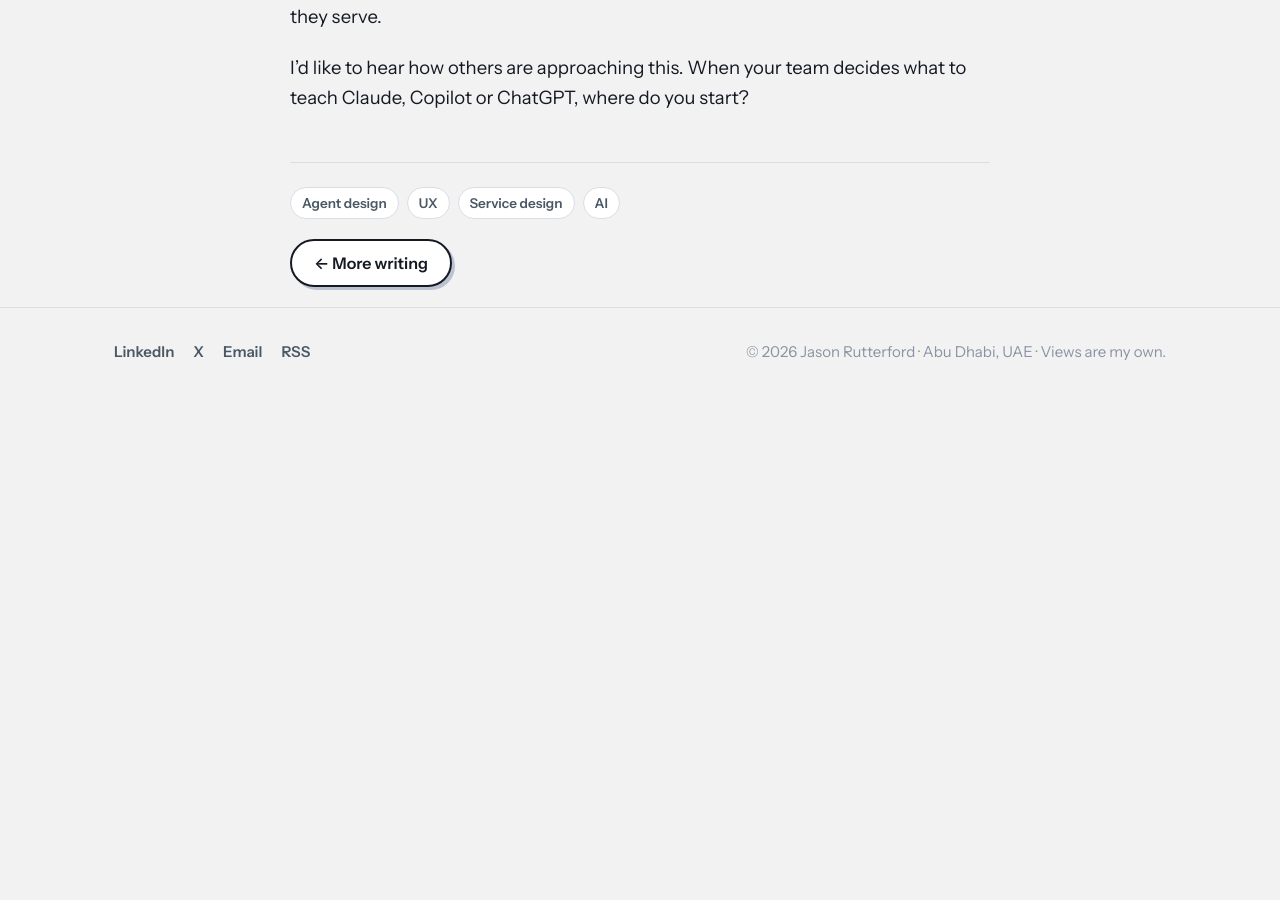
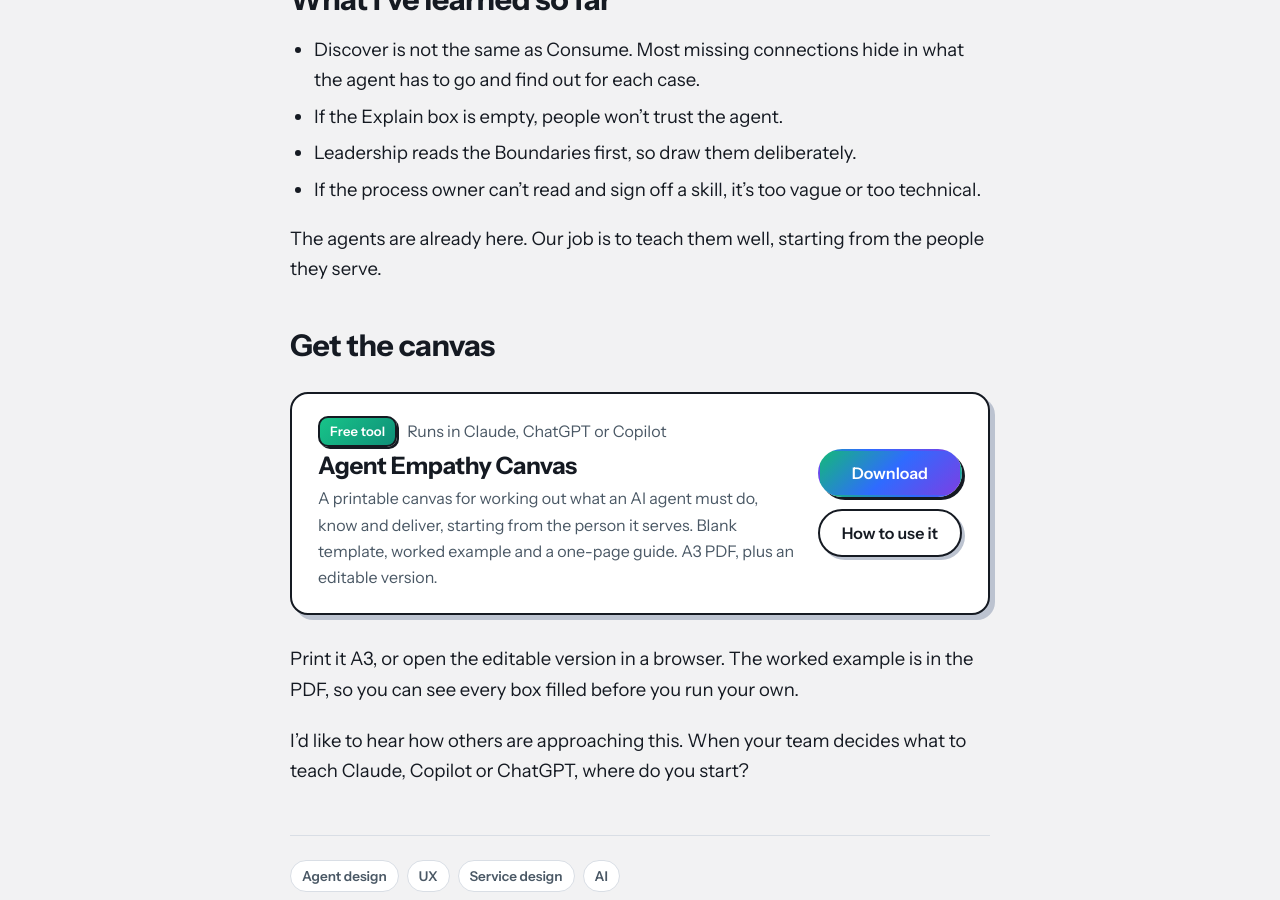
Before and after one commit to jasonrutterford-cyber/jasonrutterford-cyber.github.io, a Jekyll site: the page built from _posts/2026-11-07-we-used-to-design-for-humans.md, in a window 1280 px wide and 900 px high, scrolled down 7709 px. Built offline with Jekyll 4.4.1, drawn with Linux system fonts in a browser that asks for light colours; before the commit the page ends 8114 px from its top, so only the background shows below that; some of the changed text lies outside the part shown.

Commit message:
Tool: Agent Empathy Canvas (A3 PDF + editable HTML), tool page, callouts in the first article
Co-Authored-By: Claude Fable 5.1 <noreply@anthropic.com>
Claude-Session: https://claude.ai/code/session_01H4C9CmjHEpPU5YtAhQFvTv

```diff
--- a/_data/tools.yml
+++ b/_data/tools.yml
@@ -6,3 +6,10 @@
   image: /assets/img/posts/did-anyone-ask-what-problem-it-solves/questions-to-brief.png
   article: /writing/did-anyone-ask-what-problem-it-solves/
   date: 2026-11-14
+- name: Agent Empathy Canvas
+  summary: A printable canvas for working out what an AI agent must do, know and deliver, starting from the person it serves. Blank template, worked example and a one-page guide. A3 PDF, plus an editable version.
+  url: /tools/agent-empathy-canvas/
+  download: /assets/downloads/agent-empathy-canvas.pdf
+  article: /writing/we-used-to-design-for-humans/
+  image: /assets/img/posts/design-for-agents/agent-empathy-canvas.png
+  date: 2026-11-07
--- a/_posts/2026-11-07-we-used-to-design-for-humans.md
+++ b/_posts/2026-11-07-we-used-to-design-for-humans.md
@@ -6,6 +6,7 @@ cover: /assets/img/posts/design-for-agents-cover.png
 image: /assets/img/posts/design-for-agents-cover.png
 description: "Most teams don't need to build an AI agent. Claude, Copilot and ChatGPT already are the agents; the work is teaching them your context with the right skills and MCPs, starting from the person they serve. The Agent Empathy Canvas, with a worked example and job stories."
 cover_alt: "We used to design for humans. Now we design for agents, too. A person at a screen, and an AI agent acting on their behalf with email, calendar, travel policy and bookings."
+tool: Agent Empathy Canvas
 tags: [Agent design, UX, Service design, AI]
 ---
 
@@ -41,6 +42,8 @@ An agent acting on someone's behalf takes actions, reads data, makes judgements
 So I took the empathy canvas and turned it around. The persona in the middle is the agent. The person it works for stays in the frame, because everything the agent does is judged by whether that person ends up better off.
 
 ![The Agent Empathy Canvas: the agent in the middle, the person it serves alongside, with purpose, boundaries, what it must know how to do and what it must reach](/assets/img/posts/design-for-agents/agent-empathy-canvas.png)
+
+{% include tool-callout.html %}
 
 ## The Agent Empathy Canvas
 
@@ -118,4 +121,10 @@ There's something fitting about that: a skill teaching the agent how to work out
 
 The agents are already here. Our job is to teach them well, starting from the people they serve.
 
+## Get the canvas
+
+{% include tool-callout.html %}
+
+Print it A3, or open the editable version in a browser. The worked example is in the PDF, so you can see every box filled before you run your own.
+
 I'd like to hear how others are approaching this. When your team decides what to teach Claude, Copilot or ChatGPT, where do you start?
--- /dev/null
+++ b/tools-agent-empathy-canvas.md
@@ -0,0 +1,46 @@
+---
+layout: default
+title: Agent Empathy Canvas
+permalink: /tools/agent-empathy-canvas/
+description: A free, printable canvas for working out what an AI agent must do, know and deliver, starting from the person it serves. Blank template, worked example and a one-page guide. PDF, A3.
+---
+<section class="section glow" style="padding-top:40px;padding-bottom:0">
+<div class="wrap">
+<h1>Agent Empathy Canvas</h1>
+<p class="lead measure">Like a UX empathy canvas, but the persona is an agent working on a person's behalf. An hour with the people who do the work today, and you come out with the skills to write, the connections to build, and what the agent should deliver.</p>
+<div class="btn-row">
+<a class="btn primary" href="{{ '/assets/downloads/agent-empathy-canvas.pdf' | relative_url }}">Download the canvas (PDF, A3, 3 pages)</a>
+<a class="btn" href="{{ '/assets/downloads/agent-empathy-canvas-editable.html' | relative_url }}" download>Editable version (HTML)</a>
+<a class="btn" href="{{ '/writing/we-used-to-design-for-humans/' | relative_url }}">Read the article</a>
+</div>
+</div>
+</section>
+<section class="section" style="padding-top:24px">
+<div class="wrap">
+<div class="article-body" style="margin:0" markdown="1">
+
+## What's in it
+
+1. **The blank canvas.** Print it A3 and fill it in with sticky notes, or type into the editable version.
+2. **A worked example.** An AI assistant given travel skills, working for a consultant who visits client sites. Made up, so you can see every box filled without anyone's real data.
+3. **How to run it.** Seven steps for the hour, and how each skill on the canvas becomes a job story your team can write, build and test.
+
+## How to use it
+
+- Put the agent in the middle and the person it works for next to it. Everything on the canvas is judged by whether that person ends up better off.
+- Frame it first: **Purpose** (what "done well" looks like) and **Boundaries** (what stays with a human, when it must ask, escalate or stop).
+- Then the six blocks. **Do, Process, Inform, Explain** become the agent's instructions, its skills. **Consume, Discover, Deliver** become the data and tools it needs, its connections (MCPs).
+- Name what it delivers, in what format, and where it lands. If you can't, the outcome isn't clear yet.
+- Finish with the three lists on the right: skills to write, connections to build, and how you'll know it's working.
+
+It works for Claude, Copilot and ChatGPT alike, because you aren't building an agent. You're teaching one you already have.
+
+## The editable version
+
+The HTML file opens in any browser. Click a box to type into it; edits save in that browser, and Export JSON keeps or shares them. No account, no upload, nothing leaves your machine.
+
+Free to use, change and pass on. If you'd rather the AI drafted the canvas from your project notes first, the brief builder in the [AI Brief Builder](/tools/ai-brief-builder/) asks the same questions in interview form.
+
+</div>
+</div>
+</section>
```
Also changed, not shown: assets/downloads/agent-empathy-canvas-editable.html (added, +328 -0 lines), 1 other file.
